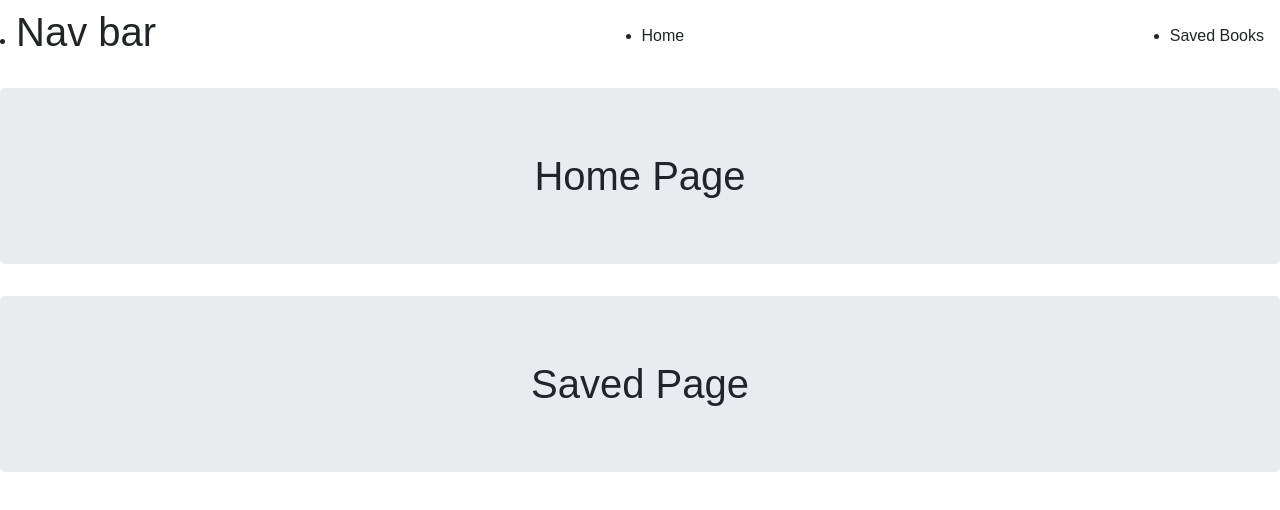
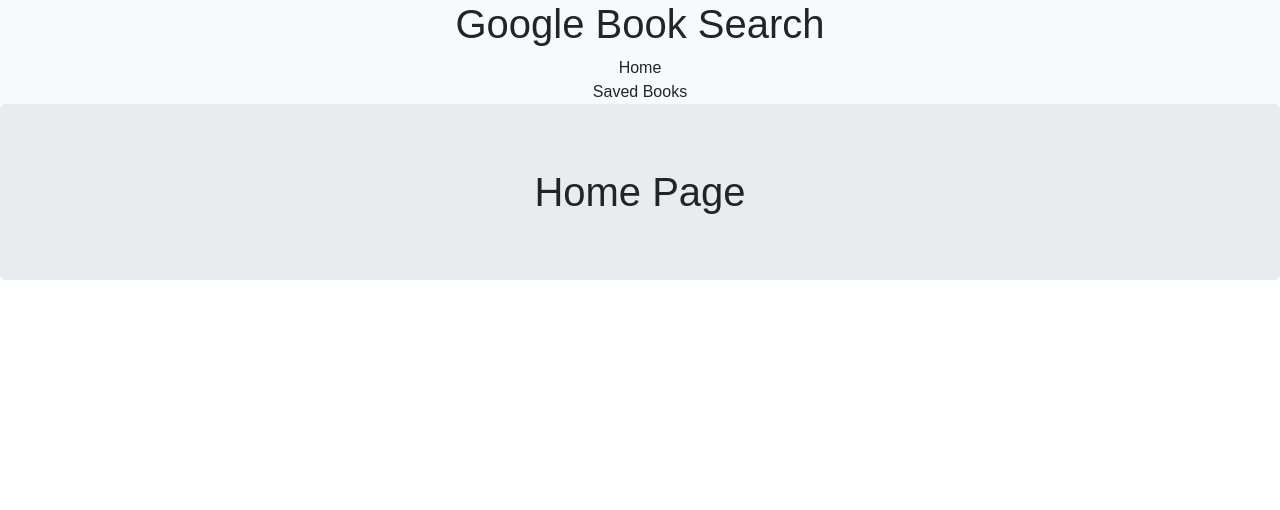
Before and after one commit to thaip-coder/Google-Books, a React (Create React App) app in the folder client/: page / in a window 1280 px wide. Shown: the top 510 px of the page. Built offline with nearby package versions, Linux system fonts and the light colour scheme.

Commit message:
page switching

```diff
--- a/client/src/App.js
+++ b/client/src/App.js
@@ -3,16 +3,19 @@
 import Nav from "./components/Nav/index";
 import Home from "./components/Home/index";
 import Saved from "./components/Saved/index";
+import { BrowserRouter as Router, Link, Switch, Route } from 'react-router-dom';
 
 
 const App = () => {
 
     return (
+      <Router>
       <div className="App">
         <Nav />
-        <Home />
-        <Saved />
+        <Route path="/" exact component={Home}/>
+        <Route path="/Saved" exact component={Saved}/>
       </div>
+      </Router>
     );
 
 }
--- a/client/src/components/Nav/index.js
+++ b/client/src/components/Nav/index.js
@@ -4,13 +4,13 @@
 const Nav = () => {
 
     return (
-      <div>
-        <ul className="navbar">
-            <li className="nav-item"><h1>Nav bar</h1></li>
-            <li className="nav-item">Home</li>
-            <li className="nav-item">Saved Books</li>
+      <nav>
+        <ul className="navbar-nav bg-light">
+            <li><h1>Google Book Search</h1></li>
+            <li>Home</li>
+            <li>Saved Books</li>
         </ul>
-      </div>
+      </nav>
     );
 
 }
--- a/package.json
+++ b/package.json
@@ -25,7 +25,9 @@
     "express": "^4.17.1",
     "if-env": "^1.0.4",
     "mongoose": "^5.7.4",
-    "morgan": "^1.9.1"
+    "morgan": "^1.9.1",
+    "react": "^16.10.2",
+    "react-router-dom": "^5.1.2"
   },
   "repository": {
     "type": "git",
```
Also changed, not shown: 1 other file (tests, documents, lock files or other folders).
